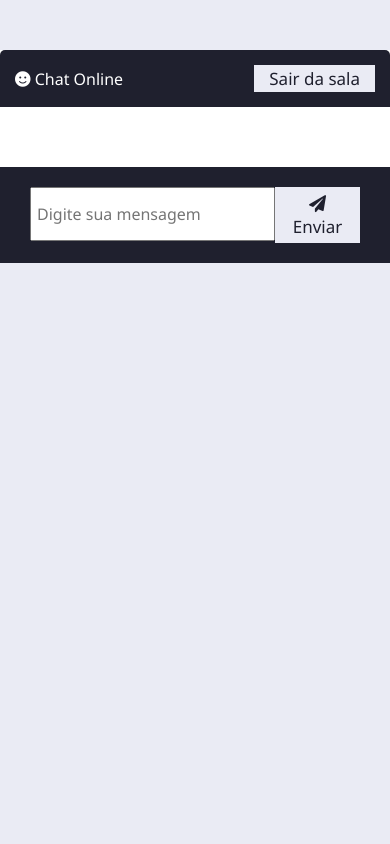
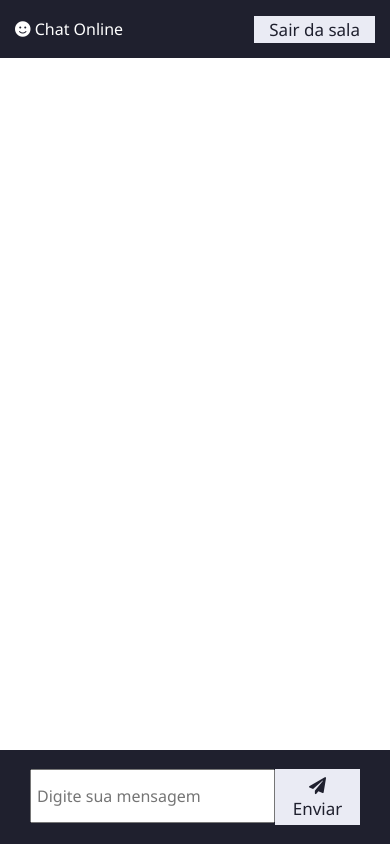
Before and after one commit to gnunesdev/js-chat-online, a website: page public/chat.html in a window 390 px wide. Drawn offline with nearby package versions, Linux system fonts and the light colour scheme; no server answers.

Commit message:
fix: responsive styles

```diff
--- a/public/chat.html
+++ b/public/chat.html
@@ -21,7 +21,7 @@
       </header>
       <main class="chat__main">
         <div class="chat__sidebar">
-          <h3><i class="fas fa-comments"></i> Nome da Sala:</h3>
+          <h3><i class="fas fa-comments"></i> ID da Sala:</h3>
           <h2 id="room-name"></h2>
           <h3><i class="fas fa-users"></i> Usuários</h3>
           <ul id="users"></ul>
--- a/public/css/style.css
+++ b/public/css/style.css
@@ -55,10 +55,25 @@ a {
   justify-content: center;
 }
 
+@media screen and (max-width: 1024px) {
+  .login {
+    display: block;
+  }
+}
+
 .login__container {
   min-width: 400px;
   color: #fff;
 }
+
+@media screen and (max-width: 1024px) {
+  .login__container {
+    min-width: initial;
+    height: 100%;
+    background: var(--dark-color-b);
+  }
+}
+
 
 .login__header {
   text-align: center;
@@ -66,6 +81,12 @@ a {
   background: var(--dark-color-a);
   border-top-left-radius: 8px;
   border-top-right-radius: 8px;
+}
+
+@media screen and (max-width: 1024px) {
+  .login__header {
+    border-radius: 0;
+  }
 }
 
 .login__header h1 {
@@ -122,6 +143,16 @@ a {
   overflow: hidden;
 }
 
+@media screen and (max-width: 1024px) {
+  .chat__container {
+    max-width: initial;
+    margin: 0;
+    display: flex;
+    flex-direction: column;
+    height: 100vh;
+  }
+}
+
 .chat__header {
   background: var(--dark-color-a);
   color: #fff;
@@ -133,9 +164,27 @@ a {
   justify-content: space-between;
 }
 
+@media screen and (max-width: 1024px) {
+  .chat__header {
+    border-radius: 0;
+    padding: 0 15px;
+    min-height: 58px;
+    max-height: 58px;
+  }
+}
+
 .chat__main {
   display: grid;
   grid-template-columns: 1fr 3fr;
+}
+
+@media screen and (max-width: 1024px) {
+  .chat__main {
+    display: block;
+    height: 100%;
+    max-height: calc(100vh - 152px);
+    overflow-y: scroll;
+  }
 }
 
 .chat__sidebar {
@@ -145,9 +194,15 @@ a {
   overflow-y: scroll;
 }
 
+@media screen and (max-width: 1024px) {
+  .chat__sidebar {
+    display: none;
+  }
+}
+
 .chat__sidebar h2 {
   font-size: 20px;
-  background: rgba(0, 0, 0, 0.1);
+  background: rgba(129, 116, 116, 0.1);
   padding: 10px;
   margin-bottom: 20px;
 }
@@ -164,6 +219,12 @@ a {
   padding: 30px;
   max-height: 500px;
   overflow-y: scroll;
+}
+
+@media screen and (max-width: 1024px) {
+  .chat__messages {
+    max-height: initial;
+  }
 }
 
 .chat__messages .message {
@@ -190,6 +251,18 @@ a {
   background-color: var(--dark-color-a);
 }
 
+@media screen and (max-width: 1024px) {
+  .chat__form-container {
+    padding: 0 30px;
+    min-height: 94px;
+    max-height: 94px;
+    display: flex;
+    align-items: center;
+    justify-content: center;
+  }
+}
+
+
 .chat__form-container form {
   display: flex;
 }
@@ -200,13 +273,3 @@ a {
   height: 40px;
   flex: 1;
 }
-
-@media (max-width: 700px) {
-  .chat__main {
-    display: block;
-  }
-
-  .chat__sidebar {
-    display: none;
-  }
-}
```
Also changed, not shown: public/index.html (+1 -1 lines).
